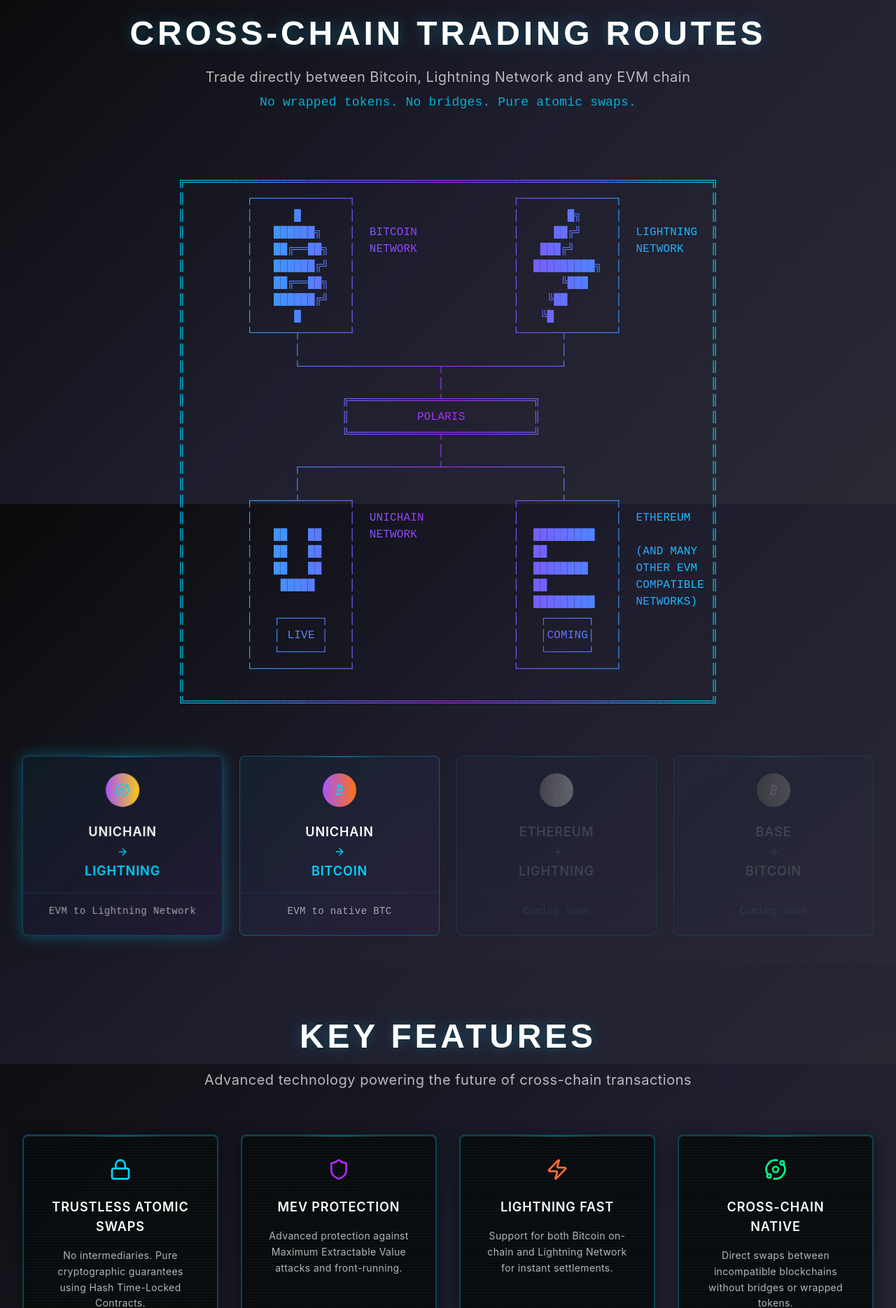
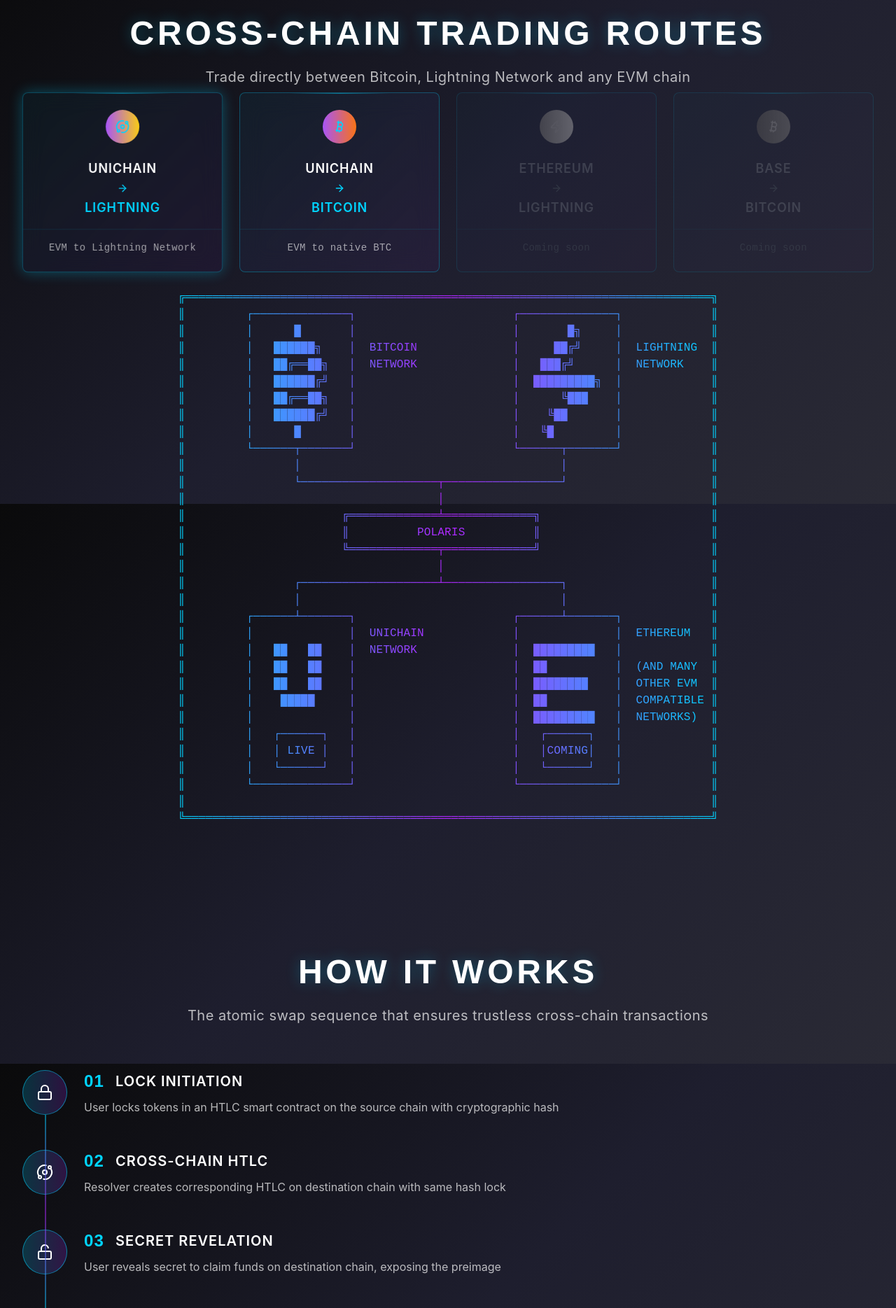
Before and after one commit to D9J9V/1inch-FusionPlus, a Next.js app: page / in a window 1280 px wide. Shown: the part 880-2749 px from the top of the page at 70% size. Built offline with nearby package versions, Linux system fonts and the light colour scheme.

Commit message:
WIP home

```diff
--- a/app/page.tsx
+++ b/app/page.tsx
@@ -3,13 +3,11 @@
 import React, { useEffect, useState } from "react";
 import Link from "next/link";
 import {
-  Star,
   Zap,
   Shield,
   Orbit,
   ArrowRight,
   Bitcoin,
-  Layers,
   Lock,
   Unlock,
   Activity,
@@ -147,28 +145,22 @@
       {/* Swap Routes Section */}
       <section className="py-10 px-4 sm:px-6 lg:px-8">
         <div className="max-w-7xl mx-auto">
-          <div className="text-center mb-16">
+          <div className="text-center mb-2">
             <h2 className="text-4xl md:text-5xl font-display font-bold text-white mb-6">
               Cross-Chain Trading Routes
             </h2>
             <p className="text-xl text-white/70 max-w-3xl mx-auto mb-2">
-              Trade directly between Bitcoin, Lightning Network and any EVM chain
+              Trade directly between Bitcoin, Lightning Network and any EVM
+              chain
             </p>
-            <p className="text-lg text-cyber-cyan/80 font-mono">
-              No wrapped tokens. No bridges. Pure atomic swaps.
-            </p>
-          </div>
-
-          {/* ASCII Network Diagram */}
-          <div className="mb-16 flex justify-center">
-            <div className="max-w-5xl w-full">
-              <AsciiNetworkDiagram activeNetwork="unichain" />
-            </div>
           </div>
 
           <div className="grid grid-cols-1 md:grid-cols-2 lg:grid-cols-4 gap-6">
             {swapRoutes.map((route, index) => (
-              <div key={route.href} className={route.active ? "" : "opacity-40"}>
+              <div
+                key={route.href}
+                className={route.active ? "" : "opacity-40"}
+              >
                 <Link
                   href={route.active ? route.href : "#"}
                   className={!route.active ? "cursor-not-allowed" : ""}
@@ -177,7 +169,9 @@
                   <Card
                     variant="hologram"
                     className={`h-full transition-all duration-500 ${
-                      route.active ? "hover:scale-105 cursor-pointer" : "cursor-not-allowed"
+                      route.active
+                        ? "hover:scale-105 cursor-pointer"
+                        : "cursor-not-allowed"
                     } ${
                       activeRoute === index && route.active
                         ? "ring-2 ring-cyber-cyan/50 shadow-glow-cyan"
@@ -193,26 +187,34 @@
                       >
                         {route.icon}
                       </div>
-                      <h3 className={`font-space font-semibold text-lg uppercase tracking-wider ${
-                        route.active ? "text-white" : "text-gray-500"
-                      }`}>
+                      <h3
+                        className={`font-space font-semibold text-lg uppercase tracking-wider ${
+                          route.active ? "text-white" : "text-gray-500"
+                        }`}
+                      >
                         {route.from}
                       </h3>
                       <div className="flex items-center justify-center my-2">
-                        <ArrowRight className={`w-4 h-4 ${
-                          route.active ? "text-cyber-cyan" : "text-gray-600"
-                        }`} />
+                        <ArrowRight
+                          className={`w-4 h-4 ${
+                            route.active ? "text-cyber-cyan" : "text-gray-600"
+                          }`}
+                        />
                       </div>
-                      <h3 className={`font-space font-semibold text-lg uppercase tracking-wider ${
-                        route.active ? "text-cyber-cyan" : "text-gray-500"
-                      }`}>
+                      <h3
+                        className={`font-space font-semibold text-lg uppercase tracking-wider ${
+                          route.active ? "text-cyber-cyan" : "text-gray-500"
+                        }`}
+                      >
                         {route.to}
                       </h3>
                     </CardHeader>
                     <CardContent>
-                      <p className={`text-sm text-center font-mono ${
-                        route.active ? "text-white/60" : "text-gray-600"
-                      }`}>
+                      <p
+                        className={`text-sm text-center font-mono ${
+                          route.active ? "text-white/60" : "text-gray-600"
+                        }`}
+                      >
                         {route.description}
                       </p>
                     </CardContent>
@@ -221,44 +223,12 @@
               </div>
             ))}
           </div>
-        </div>
-      </section>
 
-      {/* Features Section */}
-      <section className="py-20 px-4 sm:px-6 lg:px-8 bg-cosmic-dust/20">
-        <div className="max-w-7xl mx-auto">
-          <div className="text-center mb-16">
-            <h2 className="text-4xl md:text-5xl font-display font-bold text-white mb-6">
-              Key Features
-            </h2>
-            <p className="text-xl text-white/70 max-w-3xl mx-auto">
-              Advanced technology powering the future of cross-chain
-              transactions
-            </p>
-          </div>
-
-          <div className="grid grid-cols-1 md:grid-cols-2 lg:grid-cols-4 gap-8">
-            {features.map((feature, index) => (
-              <Card
-                key={feature.title}
-                variant="terminal"
-                className="text-center h-full"
-              >
-                <CardContent className="p-8">
-                  <div
-                    className={`text-${feature.color} mb-6 flex justify-center`}
-                  >
-                    {feature.icon}
-                  </div>
-                  <h3 className="font-space font-semibold text-lg text-white mb-4 uppercase tracking-wider">
-                    {feature.title}
-                  </h3>
-                  <p className="text-sm text-white/70 leading-relaxed">
-                    {feature.description}
-                  </p>
-                </CardContent>
-              </Card>
-            ))}
+          {/* ASCII Network Diagram */}
+          <div className="mb-16 flex justify-center">
+            <div className="max-w-5xl w-full">
+              <AsciiNetworkDiagram activeNetwork="unichain" />
+            </div>
           </div>
         </div>
       </section>
```
